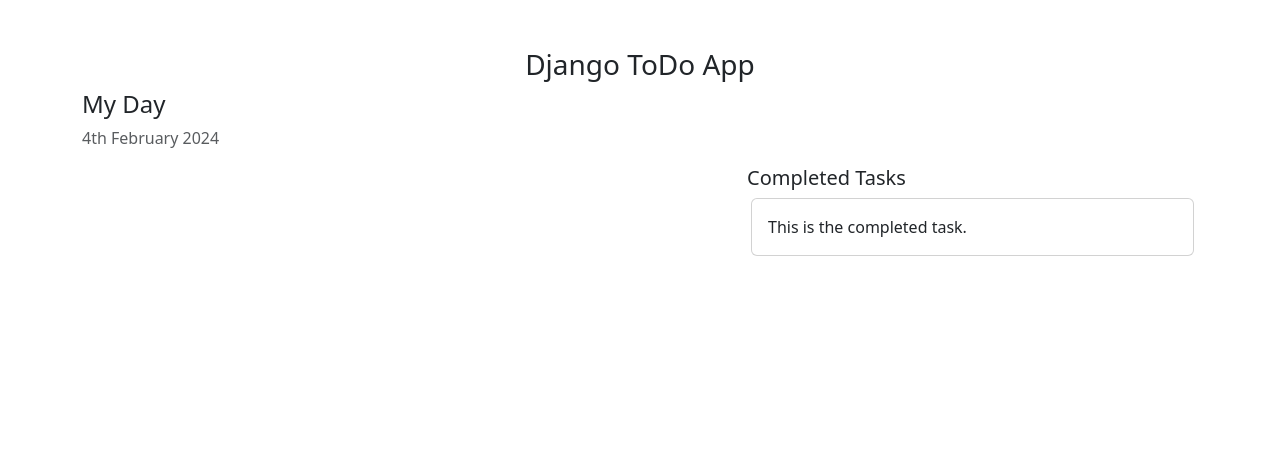
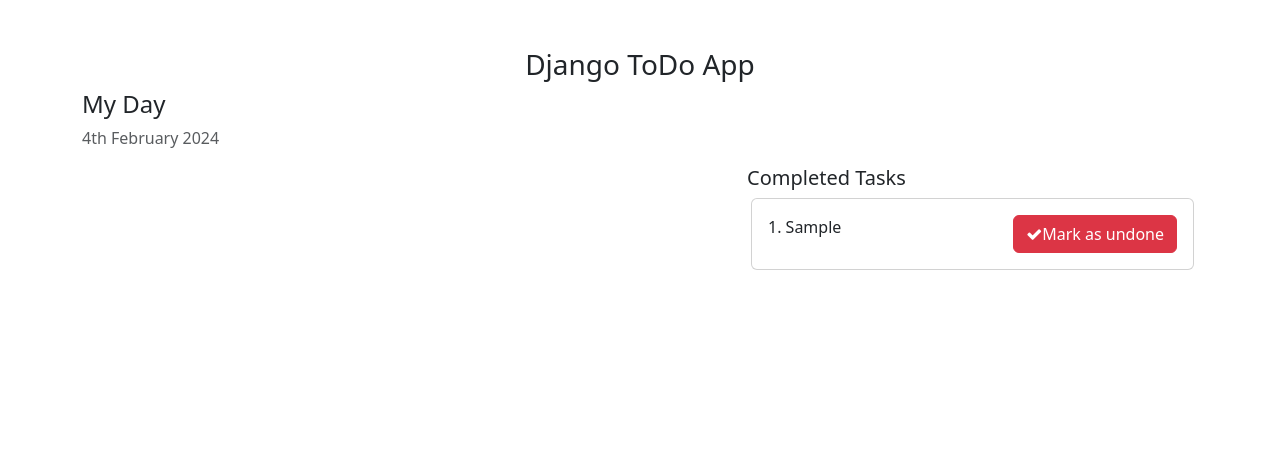
Before and after one commit to Rebof/TODO-using-Django, a Django app: page / in a window 1280 px wide. Shown: the top 469 px of the page. Run offline with Django 5.2, Linux system fonts and the light colour scheme; tables that the repository leaves empty hold one stand-in row (values such as "Sample post").

Commit message:
Complete TODO Site

```diff
--- a/templates/home.html
+++ b/templates/home.html
@@ -31,23 +31,30 @@
                     <div class="card-body">
                         {{tsk.task}}
                         <span style="position: relative; float: right;">
-                            <a class="btn btn-success"><i class="fa fa-check"></i> Mark as Done</a>
-                            <a class="btn btn-danger"><i class="fa fa-trash"></i></a>
-                            <a class="btn btn-primary"><i class="fa fa-pencil"></i></a>
+                            <a href="{% url 'done' tsk.pk %}" class="btn btn-success"><i class="fa fa-check"></i> Mark as Done</a>
+                            <a href="{% url 'del' tsk.pk %}" class="btn btn-danger"><i class="fa fa-trash"></i></a>
+                            <a href="{% url 'update' tsk.pk %}" class="btn btn-primary"><i class="fa fa-pencil"></i></a>
                         </span>
                     </div>
                 </div>
                 {% endfor %}
             </div>
+
             <div class="col-md-5 col-lg-5">
                 <h5>Completed Tasks</h5>
                 <!-- List of all the tasks that have completed -->
+                {% for tsk in completed_tasks %}
                 <div class="card m-1">
-                    <div class="card-body">
-                        This is the completed task.
+                    <div class="card-body" style="display: flex; justify-content: space-between;">
+                        <span>{{ forloop.counter }}. {{tsk.task}}</span>
+                        <span>
+                            <a href="{% url 'undone' tsk.pk %}" class="btn btn-danger"> <i class="fa fa-check"></i>Mark as undone</a>
+                        </span>
                     </div>
                 </div>
+                {% endfor %}
             </div>
+
         </div>
         <div class="row">
             <div class="col-md-6 col-lg-6 p-0" style="position: absolute; bottom: 50px;">
--- a/todo/urls.py
+++ b/todo/urls.py
@@ -1,5 +1,9 @@
 from django.urls import path
 from . import views
 urlpatterns = [
-    path('add/', views.addtask , name='addtask')
+    path('add/', views.addtask , name='addtask'),
+    path('mark_as_done/<int:pk>/', views.mark_as_done , name='done'),
+    path('mark_as_undone/<int:pk>/', views.mark_as_undone , name='undone'),
+    path('update/<int:pk>/', views.update , name='update'),
+    path('delete/<int:pk>/', views.delete , name='del'),
 ]
--- a/todo_main/views.py
+++ b/todo_main/views.py
@@ -4,8 +4,10 @@
 from todo.models import Task
 
 def home(request):
-    task = Task.objects.filter(is_completed=False)
+    task = Task.objects.filter(is_completed=False).order_by('updated_at')
+    completed_task = Task.objects.filter(is_completed=True)
     context = {
         'tasks': task,
+        'completed_tasks': completed_task,
     }
     return render(request, "home.html", context)
```
Also changed, not shown: templates/edit.html (added, +31 -0 lines), todo/views.py (+32 -1 lines), db.sqlite3.
